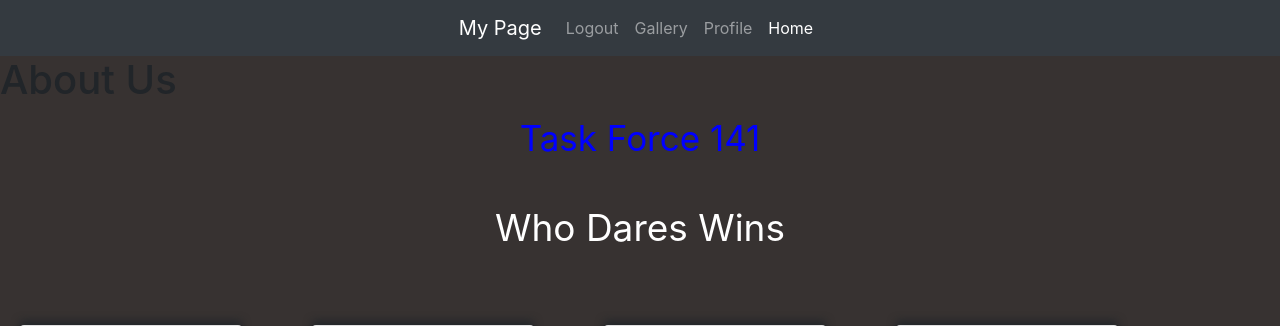
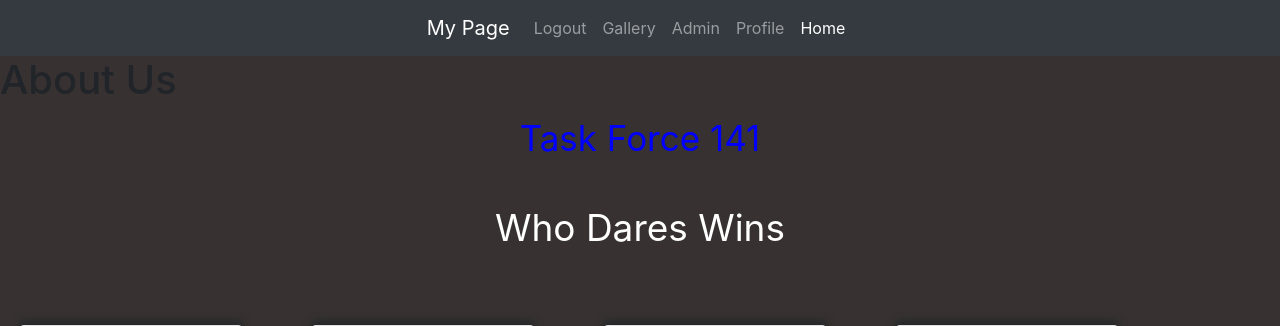
Before and after one commit to cst0003/CS230L1, a PHP site: page /index.php in a window 1280 px wide. Shown: the top 326 px of the page. Run offline with PHP 8.4, Linux system fonts and the light colour scheme; a user stored in the database is signed in; some libraries are stand-ins or nearby versions.

Commit message:
Update header.php

```diff
--- a/includes/header.php
+++ b/includes/header.php
@@ -35,6 +35,9 @@ session_start();
                         <a class="nav-link" href="gallery.php">Gallery</a>
                     </li>
                     <li class="nav-item">
+                        <a class="nav-link" href="../Lab1/admin.php">Admin</a>
+                        </li>
+                    <li class="nav-item">
                         <a class="nav-link" href="profile.php">Profile</a>
                     </li>';
                     }
@@ -42,9 +45,11 @@ session_start();
                         echo '<li class="nav-item">
                         <a class="nav-link" href="login.php">Login</a>
                         </li>
+
                         <li class = "nav-item">
                         <a class="nav-link" href="../Lab1/signup.php">Sign Up</a>
                         </li>';
+
                     }
                     ?>
                     <li class="nav-item active">
```
